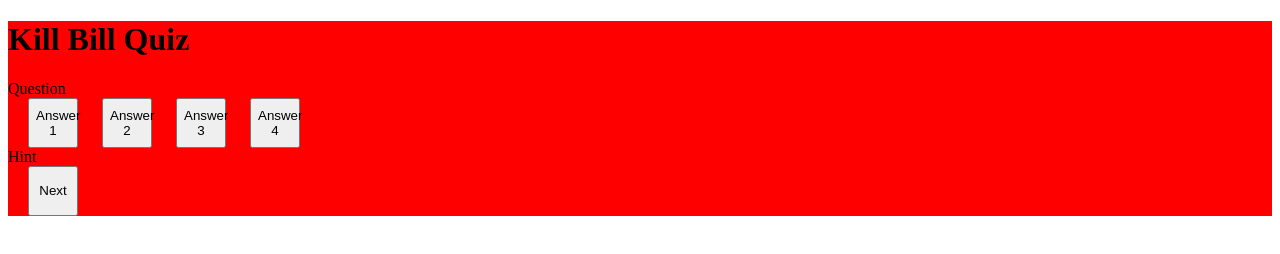
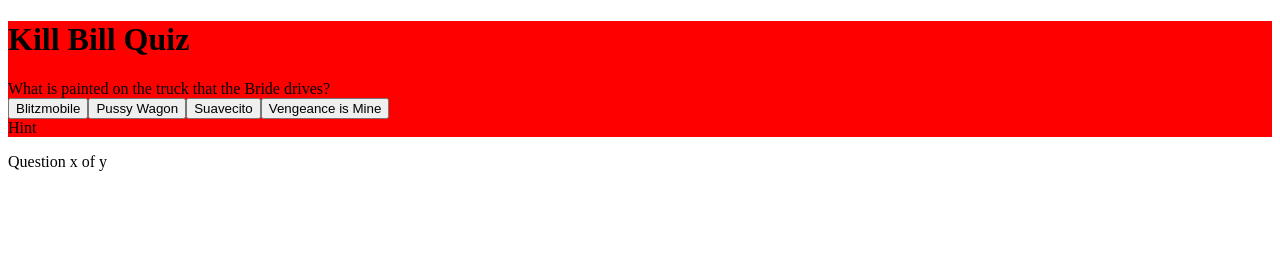
Before and after one commit to LauraMayock/Kill-Bill-Quiz, a plain HTML site: page index.html in a window 1280 px wide. Both pictures are taken after a click on the button "Start". Drawn offline with Linux system fonts and the light colour scheme.

Commit message:
Amnend file paths to relative

```diff
--- a/assets/js/script.js
+++ b/assets/js/script.js
@@ -3,57 +3,70 @@ const startButton = document.getElementById("start-btn");
 const questionContainer =document.getElementById("question-container");
 const questionElement = document.getElementById("question");
 const answerBtns = document.getElementById('answer-buttons');
+const nextBtn = document.getElementById('next-btn');
 
 //shuffle element
-let shuffle;
-let currentQuestionIndex;
+let shuffle, currentQuestionIndex;
+
 
 //Event listener for startButton
 startButton.addEventListener("click",startGame)
-nextButton.addEventListener('click',() => {
+nextBtn.addEventListener('click', () => {
     currentQuestionIndex++
     setNextQuestion()
-
 })
 
 //function to start game
 function startGame() {
-startButton.classList.add("hide") // hide start button
-questionContainer.classList.remove('hide') //unhide question container
-shuffle = 0
+startButton.classList.add("hide"); // hide start button
+shuffle = myQuestions.sort(() =>Math.random() - .6);
+currentQuestionIndex = 0;
+questionContainer.classList.remove('hide'); //unhide question container
 setNextQuestion()
-shuffle = myQuestions.sort(() =>Math.random() - .5)
-currentQuestionIndex = 0
 }
+
+function setNextQuestion() {
+  reset()
+  showQuestion(shuffle[currentQuestionIndex])
+}
+
 
 
 // push questions and answer buttons to HTML
 function showQuestion(question) {
     questionElement.innerText = question.question // add questions to HTML
     question.answers.forEach(answer => {
-        let button = document.createElement('button') // add buttons with innerText to HTML
-        button.innerText = answer.text
-        button.classList.add("btn")
+        let button = document.createElement('button'); // add buttons with innerText to HTML
+        button.innerText = answer.text;
+        button.setAttribute("btn");
         if (answer.correct) {
-            button.dataset.correct = answer.correct
+            button.dataset.correct = answer.correct;
         }
-    button.addEventListener('click',selectAnswer) // add event listener to button which looks out for correct answer
-    answerButtonElement.appendChild(button)
+    button.addEventListener('mousedown',selectAnswer); // add event listener to button which looks out for correct answer
+    answerBtns.appendChild(button)
 })
+}
+
+function reset() {
+  clearAnswer(document.body);  // clear clicked buttons from last question
+  nextBtn.classList.add('hide'); // hide the next button
+  while (answerBtns.firstChild) {
+      answerBtns.removeChild(answerBtns.firstChild)
+  }
 }
 
 
 function selectAnswer(e) {
 let selectedButton = e.target
-let correct = selectedButton.dataset.correct
-checkAnswer(document.body, correct)
+let correct = selectedButton.dataset.correct;
+checkAnswer(document.body, correct);
 Array.from(answerBtns.children).forEach(button => {
     checkAnswer(button, button.dataset.correct)
 })
 if (shuffle.lenght > currentQuestionIndex +1) {
-    nextButton.classList.remove("hide")
+    nextBtn.classList.remove("hide")
 } else {
-    startButton.innerText = 'Restart'
+    startButton.innerText = 'Restart';
     startButton.classList.remove('hide')
 }
 }
@@ -65,28 +78,15 @@ function checkAnswer(element, correct) {
     } else {
         element.classList.add('wrong')
     }
+  }
 
+  function clearAnswer(element) {
+    element.classList.remove('correct');
+    element.classList.remove('wrong');
 }
 
-function reset() {
-    clearAnswer(document.body)  // clear clicked buttons from last question
-    nextButton.classList.add('hide') // hide the next button
-    while (answerButtonElement.firstChild) {
-        answerButtonElement.removeChild(answerButtonElement.firstChild)
-    }
-}
+// show how may quesetions are remaining
 
-function setNextQuestion() {
-    reset()
-    showQuestion(shuffle[currentQuestionIndex])
-}
-
-
-
-function clearAnswer(element) {
-    element.classList.remove('correct')
-    element.classList.remove('wrong')
-}
 
 // Quiz quesstions
 let myQuestions = [
@@ -99,8 +99,6 @@ let myQuestions = [
       {text: "she has no name or nickname", correct: false }
     ]
     },
-    hint = "c",
-
   {
     question: "What color is associated with the Bride?",
     answers: [
--- a/index.html
+++ b/index.html
@@ -4,7 +4,7 @@
     <meta charset="UTF-8">
     <meta http-equiv="X-UA-Compatible" content="IE=edge">
     <meta name="viewport" content="width=device-width, initial-scale=1.0">
-    <link rel="stylesheet" href="assets/css/style.css">
+    <link href="/assets/css/style.css" rel="stylesheet">
     <title>Kill Bill Quiz/title></title>
 </head>
 <body>
@@ -22,10 +22,12 @@
         </div>
     <div class="controls">
         <button id="start-btn" class="start-btn btn">Start</button>
-        <button id="next-btn" class="next-btn btn">Next</button>
+        <button id="next-btn" class="next-btn btn hide">Next</button>
     </div>
 </div>
-
-    <script src="assets/js/script.js"></script>
+<div>
+    <p id="progress">Question x of y</p>
+</div>
+    <script src="/assets/js/script.js"></script>
 </body>
 </html>
```
